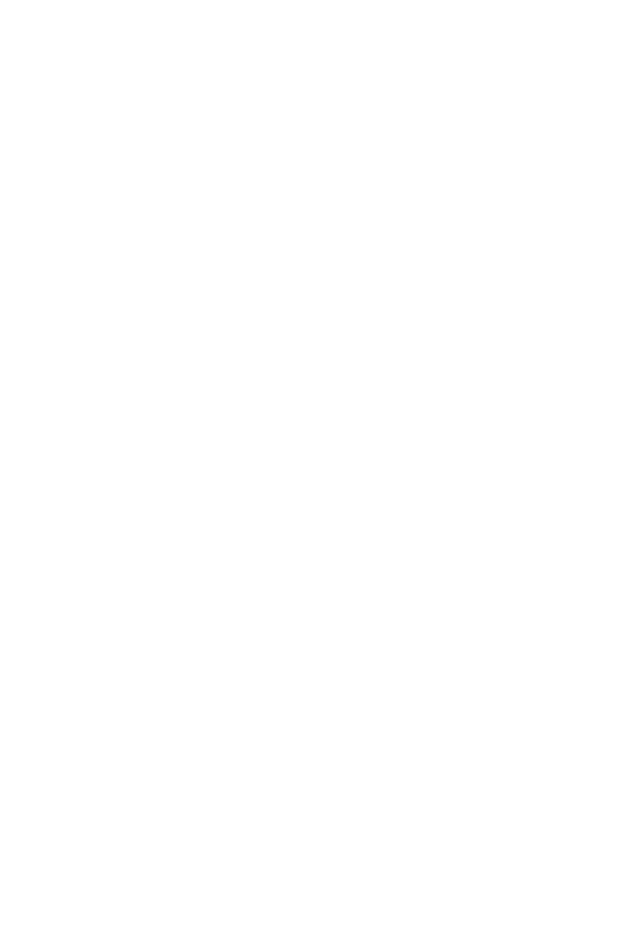
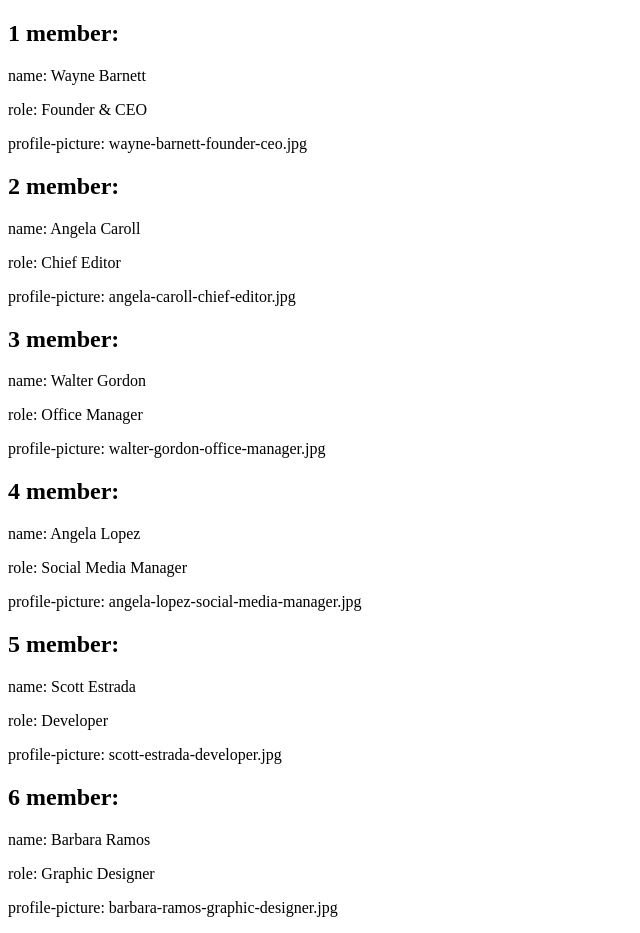
Before and after one commit to eugeniarossi/js-our-team, a plain HTML site: page index.html in a window 1280 px wide. Shown: the whole page, without its empty margins (0-640 px from the left). Before the commit the page ends 800 px from the top, so only its background shows below. Drawn offline with Linux system fonts and the light colour scheme.

Commit message:
milestone 2 completed

```diff
--- a/index.html
+++ b/index.html
@@ -5,8 +5,10 @@
     <meta http-equiv="X-UA-Compatible" content="IE=edge">
     <meta name="viewport" content="width=device-width, initial-scale=1.0">
     <title>Our Team</title>
+    <link rel="stylesheet" href="css/style.css">
 </head>
 <body>
+    <div id="container"></div>
     <script src="js/main.js"></script>
 </body>
 </html>
--- a/js/main.js
+++ b/js/main.js
@@ -37,10 +37,24 @@ const team = [
 // Stampo in console l'array team
 console.log({team});
 
-// Stampo in console le proprietà di ogni oggetto contenuto nell'array
+const container = document.getElementById('container');
+const fragment = document.createDocumentFragment();
+
+// Stampo in console e in pagina le proprietà di ogni oggetto contenuto nell'array
 for (let i = 0; i < team.length; i++) {
     console.log(`${i + 1} member:`);
+
+    const newDiv = document.createElement('div');
+    const newHeading = document.createElement('h2');
+    newHeading.innerText = (`${i + 1} member:`);
+    newDiv.append(newHeading);
+
     for (let key in team[i]) {
         console.log(`${key}: ${team[i][key]}`);
+        const newP = document.createElement('p');
+        newP.innerText = (`${key}: ${team[i][key]}`);
+        newDiv.append(newP);
     }
+    fragment.append(newDiv);
+    container.append(fragment);
 }
```
Also changed, not shown: css/style.css (added), 1 other file.
